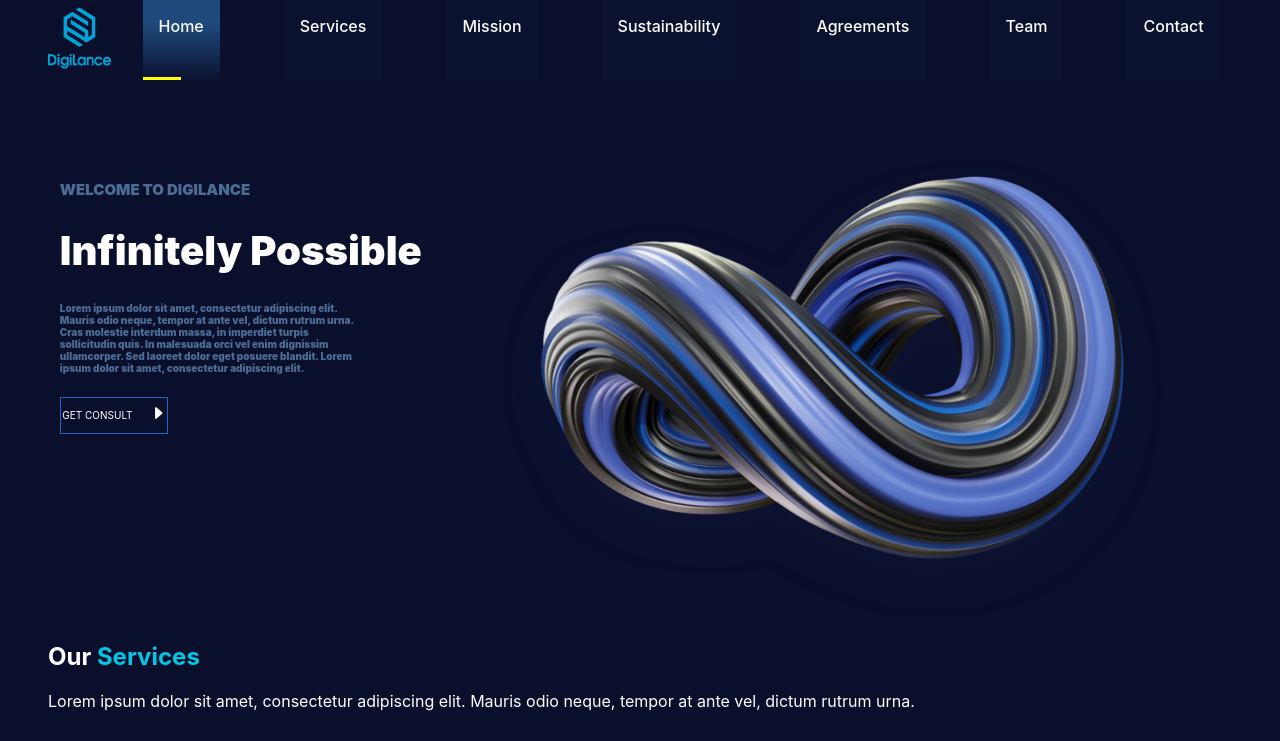
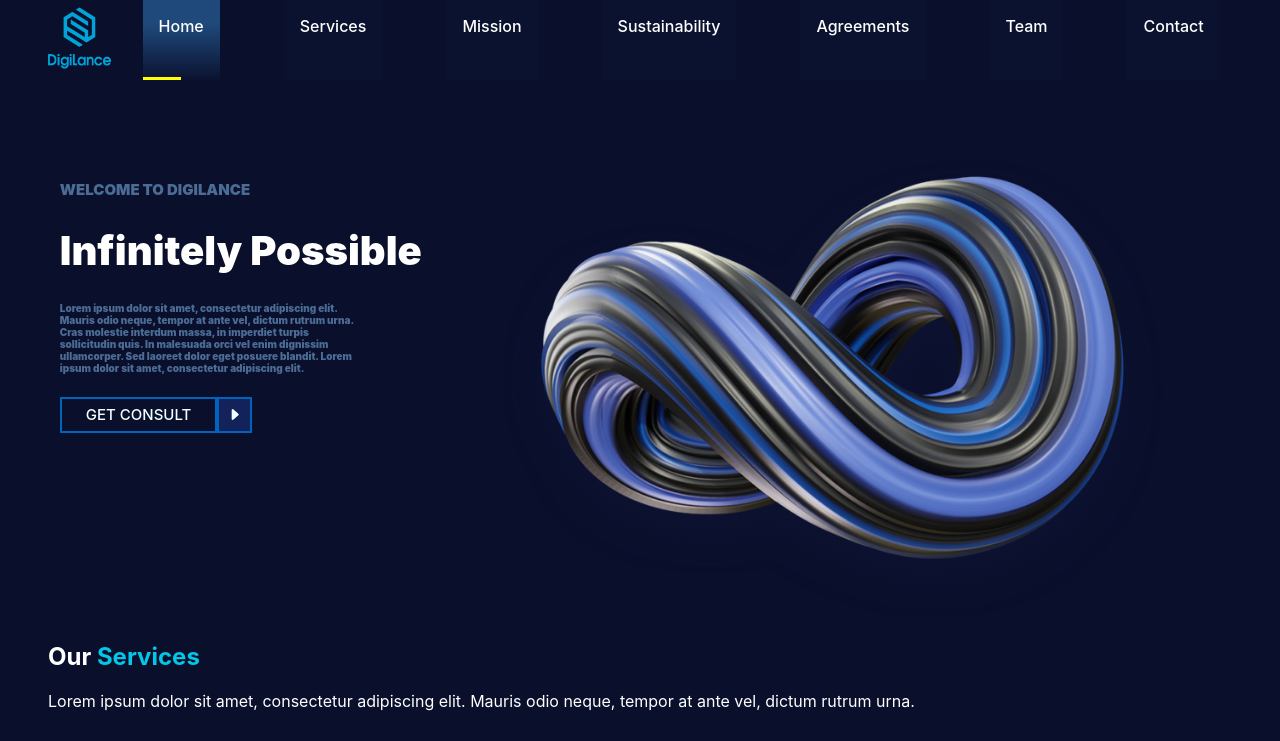
Before and after one commit to mohdkassar/dgl-website, a React (Create React App) app: page / in a window 1280 px wide. Shown: the top 741 px of the page. Built offline with nearby package versions, Linux system fonts and the light colour scheme.

Commit message:
button component and styling

```diff
--- a/src/components/agreements/AgreementCard.jsx
+++ b/src/components/agreements/AgreementCard.jsx
@@ -3,6 +3,7 @@ import "./agreements.css";
 import accelerateIcon from "../../assets/accelerate_icon.png";
 import growIcon from "../../assets/grow_icon.png";
 import startUpIcon from "../../assets/start_up_icon.png";
+import Button from "../button/Button";
 
 const AgreementCard = ({ active, onClick, parameters }) => {
   return (
@@ -40,6 +41,12 @@ const AgreementCard = ({ active, onClick, parameters }) => {
           })}
         </ul>
       </div>
+      <div
+        className="dgl_agreements-card-inquire"
+        style={{ display: active ? "flex" : "none" }}
+      >
+        <Button name={"INQUIRE NOW"}></Button>
+      </div>
     </div>
   );
 };
--- a/src/components/agreements/agreements.css
+++ b/src/components/agreements/agreements.css
@@ -28,7 +28,7 @@
 .dgl_agreements-card {
   background: #0a1230;
   line-height: 5px;
-  height: 450px;
+  height: 550px;
   padding: 1rem 1rem;
   border: solid 1px #fff;
 }
@@ -36,10 +36,16 @@
 .dgl_agreements-card-active {
   background: linear-gradient(to bottom, #0076dd 0%, #0076dd 50%, #01458c 100%);
   line-height: 5px;
-  height: 475px;
+  height: 575px;
   padding: 1rem 1rem;
   border: solid 1px #fff;
   border-bottom: 4px solid yellow;
+}
+
+.dgl_agreements-card-inquire {
+  text-align: center;
+  justify-content: center;
+  display: flex;
 }
 
 .dgl_agreements-card-duration {
--- a/src/components/banner/Banner.jsx
+++ b/src/components/banner/Banner.jsx
@@ -1,7 +1,7 @@
 import React from "react";
 import "./banner.css";
 import banner_img from "../../assets/banner.png";
-import { BsFillCaretRightFill } from "react-icons/bs";
+import Button from "../button/Button";
 
 const Banner = ({ refference }) => {
   return (
@@ -16,15 +16,7 @@ const Banner = ({ refference }) => {
           enim dignissim ullamcorper. Sed laoreet dolor eget posuere blandit.
           Lorem ipsum dolor sit amet, consectetur adipiscing elit.{" "}
         </h6>
-        <div className="dgl__banner-join">
-          {/* <button>GET CONSULT</button> */}
-          <div className="dgl__banner-join-content">
-            <p>GET CONSULT</p>
-          </div>
-          <div className="dgl__banner-join-icon">
-            <BsFillCaretRightFill></BsFillCaretRightFill>
-          </div>
-        </div>
+        <Button name={"GET CONSULT"}></Button>
       </div>
       <div className="dgl__banner_logo">
         <img src={banner_img} alt="banner" />
--- /dev/null
+++ b/src/components/button/Button.jsx
@@ -0,0 +1,18 @@
+import React from "react";
+import "./button.css";
+import { BsFillCaretRightFill } from "react-icons/bs";
+
+const Sustainability = ({ name }) => {
+  return (
+    <div className="dgl__button">
+      <div className="dgl__button-content">
+        <p>{name}</p>
+      </div>
+      <div className="dgl__button-icon-container">
+        <BsFillCaretRightFill className="dgl__button-icon"></BsFillCaretRightFill>
+      </div>
+    </div>
+  );
+};
+
+export default Sustainability;
--- /dev/null
+++ b/src/components/button/button.css
@@ -0,0 +1,37 @@
+.dgl__button {
+  color: azure;
+  display: flex;
+  align-items: center;
+  text-align: center;
+  width: fit-content;
+}
+
+.dgl__button-content,
+.dgl__button-icon-container {
+  border: solid 2px var(--blue);
+  height: 2rem;
+  display: flex;
+  align-items: center;
+  justify-content: center;
+  text-align: center;
+  vertical-align: middle;
+}
+
+.dgl__button-content p {
+  font-size: 15px;
+  font-weight: 500;
+}
+
+.dgl__button-content {
+  padding: 0rem 1.5rem;
+}
+
+.dgl__button-icon-container {
+  background-color: var(--dark_blue);
+  padding: 0rem 0.5rem;
+}
+
+.dgl__button-icon {
+  height: 15px;
+  width: 15px;
+}
```
